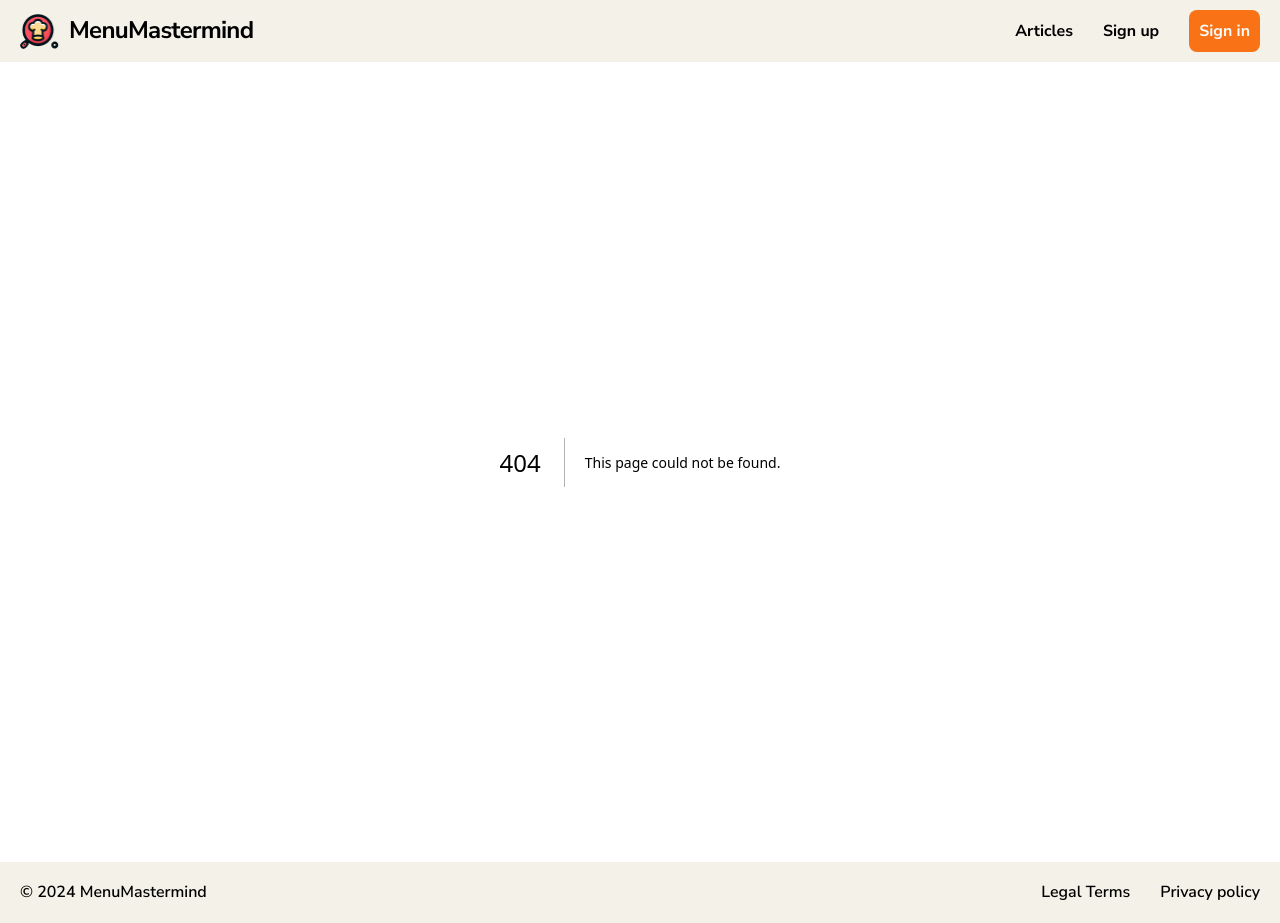
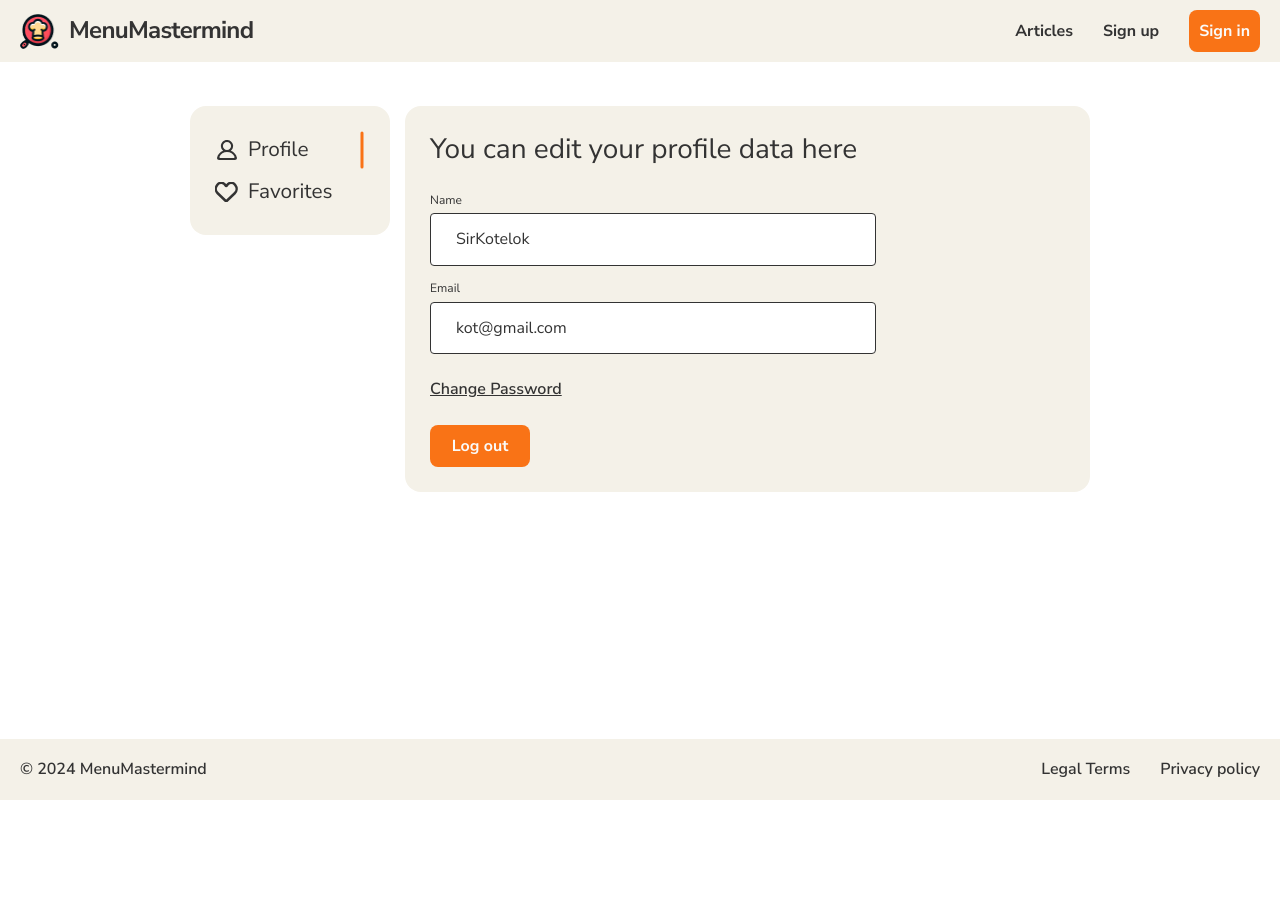
Before and after one commit to JustFantick/menu-mastermind, a Next.js app: page /profile/1 in a window 1280 px wide. Before the commit this address had no page. After the commit the page ends 800 px from the top, so only its background shows below. Built offline with nearby package versions, Linux system fonts and the light colour scheme.

Commit message:
feat: correct changing tabs in profile page

```diff
--- a/src/app/profile/page.module.scss
+++ b/src/app/profile/[tab]/page.module.scss
@@ -32,6 +32,7 @@
 		justify-content: flex-start;
 		gap: 10px;
 		position: relative;
+		cursor: pointer;
 
 		&::after {
 			content: '';
@@ -47,7 +48,7 @@
 			background-color: var(--accent-color-secondary);
 		}
 
-		&:active::after {
+		&.active::after {
 			opacity: 1;
 		}
 
@@ -80,7 +81,7 @@
 		flex-direction: column;
 		gap: 15px;
 
-		&:target {
+		&.active {
 			display: flex;
 		}
 	}
--- a/src/app/profile/page.tsx
+++ b/src/app/profile/[tab]/page.tsx
@@ -1,26 +1,60 @@
+'use client';
 import Image from 'next/image';
-import React from 'react';
+import React, { useEffect, useState } from 'react';
 import s from './page.module.scss';
 import RecipeCardFavorite from '@/components/recipe-card/RecipeCardFavorite';
 import Button from '@/components/button/Button';
+import { useRouter } from 'next/navigation';
 
-const ProfilePage = () => {
+const tabsList = ['profileData', 'favorites'];
+
+const ProfilePage = ({ params }: { params: { tab: string } }) => {
+	const router = useRouter();
+	const [activeTabIndex, setActiveTabIndex] = useState<number>(0);
+
+	const handleTabClick = (index: number, tabName: string) => {
+		setActiveTabIndex(index);
+		router.push(`/profile/${tabName}`);
+	};
+
+	useEffect(() => {
+		if (params.tab === 'favorites') {
+			setActiveTabIndex(1);
+		} else if (params.tab === 'profileData') {
+			setActiveTabIndex(0);
+		}
+	}, []);
+
 	return (
 		<main className={s.profilePage}>
 			<div className={s.profilePage__container}>
 				<div className={s.tabs}>
-					<a href='#tab1' className={s.tabs__link}>
+					<a
+						// href='#tab1'
+						className={`${s.tabs__link} ${activeTabIndex === 0 ? s.active : ''}`}
+						onClick={e => {
+							e.preventDefault();
+							handleTabClick(0, 'profileData');
+						}}
+					>
 						<Image src='/profile.svg' height={23} width={23} alt='profile-img' />
 						<p>Profile</p>
 					</a>
-					<a href='#tab2' className={s.tabs__link}>
+					<a
+						// href='#tab2'
+						className={`${s.tabs__link} ${activeTabIndex === 1 ? s.active : ''}`}
+						onClick={e => {
+							e.preventDefault();
+							handleTabClick(1, 'favorites');
+						}}
+					>
 						<Image src='/favorite.svg' height={23} width={23} alt='favorites-img' />
 						<p>Favorites</p>
 					</a>
 				</div>
 
 				<div className={s.tabContentContainer}>
-					<div id='tab1' className={s.tabContentContainer__tab}>
+					<div id='tab1' className={`${s.tabContentContainer__tab} ${activeTabIndex === 0 ? s.active : ''}`}>
 						<div className={s.profileBlock}>
 							<h3 className={s.profileBlock__title}>You can edit your profile data here</h3>
 
@@ -43,7 +77,7 @@ const ProfilePage = () => {
 						</div>
 					</div>
 
-					<div id='tab2' className={s.tabContentContainer__tab}>
+					<div id='tab2' className={`${s.tabContentContainer__tab} ${activeTabIndex === 1 ? s.active : ''}`}>
 						{/* Your favorites-list is empty */}
 
 						<RecipeCardFavorite
--- a/src/components/recipe-card/RecipeCardFavorite.tsx
+++ b/src/components/recipe-card/RecipeCardFavorite.tsx
@@ -20,8 +20,8 @@ const RecipeCardFavorite = ({ recipeId, title, category, time, calories }: Recip
 			<div className={s.recipeCardFavorite__description}>
 				<h4>{title}</h4>
 				<div className={s.recipeCardFavorite__row}>
-					{category.map(text => (
-						<Category text={text} />
+					{category.map((text, id) => (
+						<Category text={text} key={id} />
 					))}
 				</div>
 
--- a/src/components/recipe-card/recipeCard.module.scss
+++ b/src/components/recipe-card/recipeCard.module.scss
@@ -77,9 +77,14 @@
 	gap: 20px;
 
 	> img {
+		flex: 1 0 auto;
 		height: 100%;
 		aspect-ratio: 135 / 100;
 		object-fit: cover;
+
+		@media (max-width: 685px) {
+			aspect-ratio: 1 / 1;
+		}
 	}
 
 	&__description {
```
